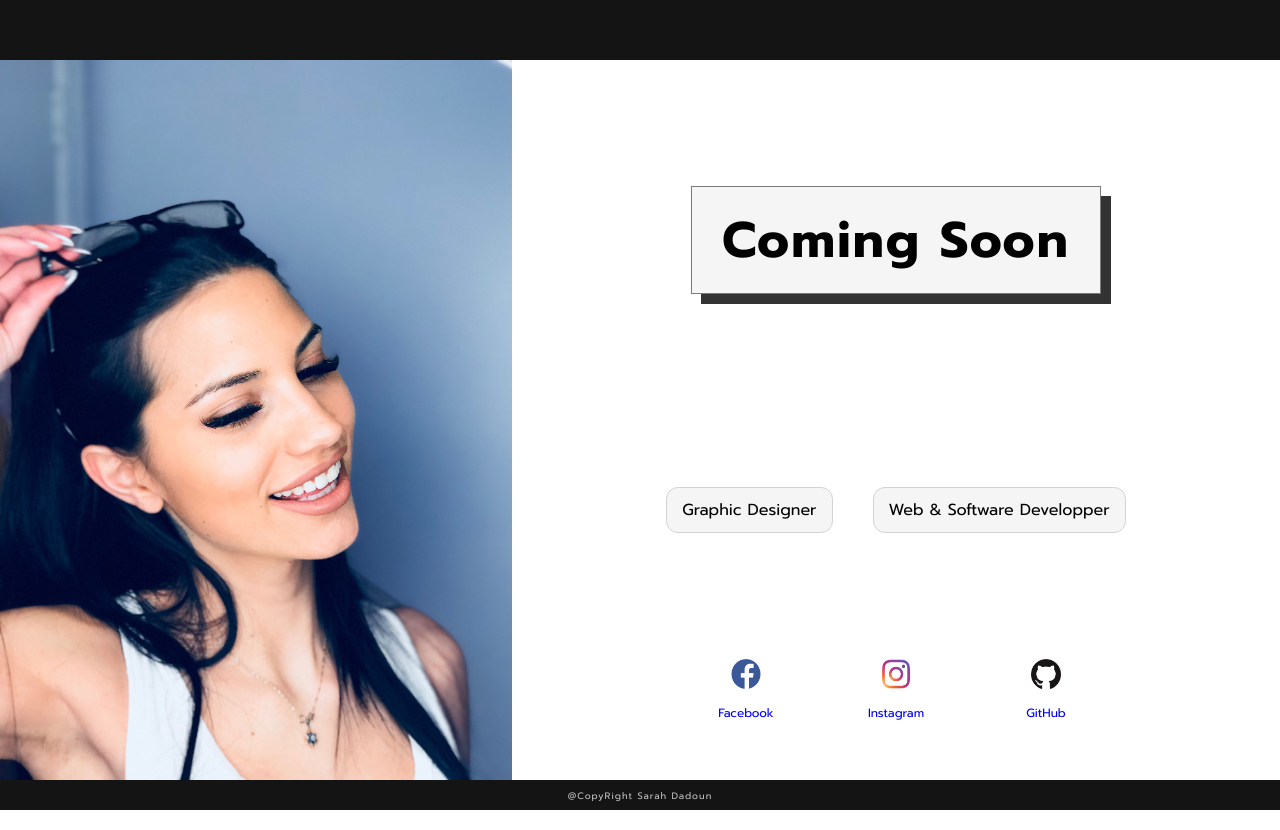
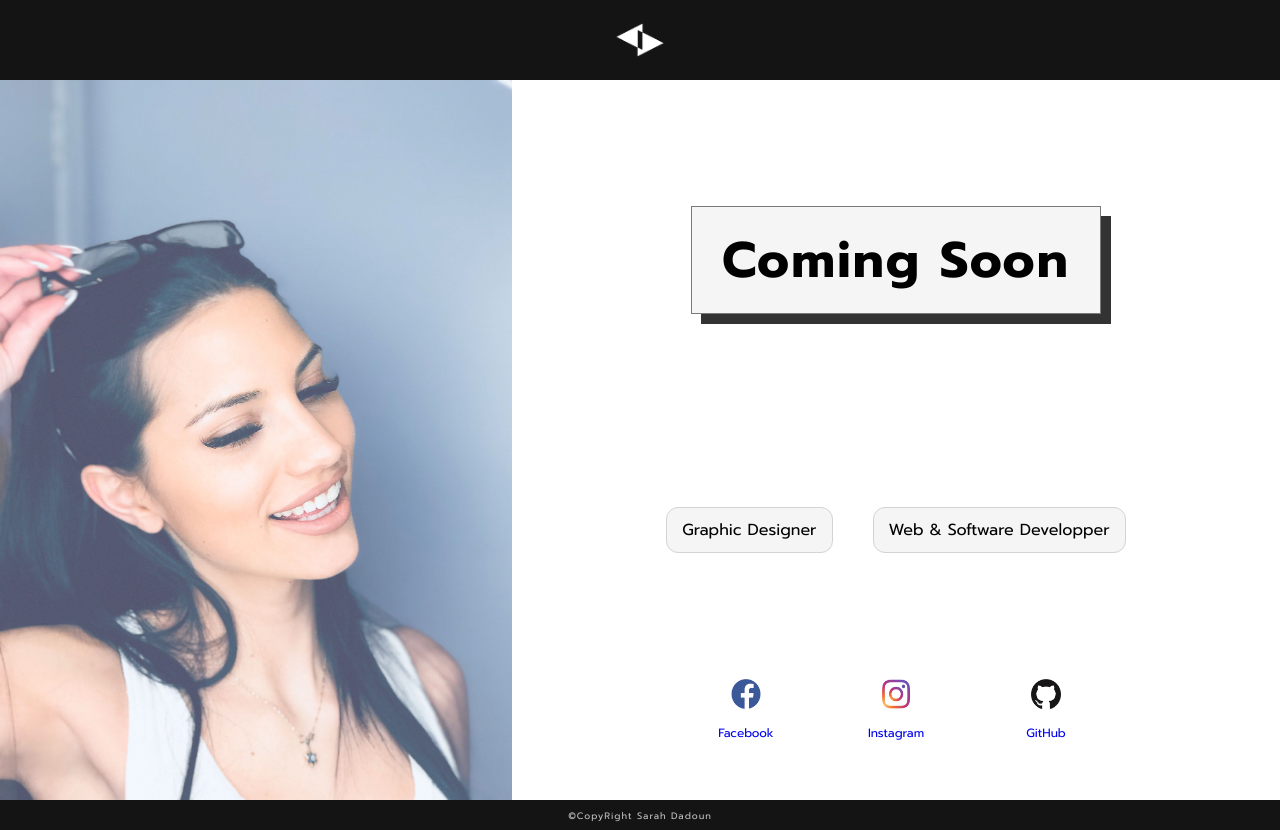
Before and after one commit to sarahdadoun/portfolio, a plain HTML site: page index.html in a window 1280 px wide. Drawn offline with Linux system fonts and the light colour scheme.

Commit message:
added logo, fixed image

```diff
--- a/index.html
+++ b/index.html
@@ -7,7 +7,9 @@
     <title>Sarah Dadoun's Portfolio</title>
 </head>
 <body>
-    <header></header>
+    <header>
+        <img src="./images/logo.png">
+    </header>
     <section>
         <!-- image - left side -->
         <div class="left-section">
@@ -38,7 +40,7 @@
     </section>
     <footer>
         <!-- credits -->
-        <p>@CopyRight Sarah Dadoun</p>
+        <p>&copy;CopyRight Sarah Dadoun</p>
     </footer>
 </body>
 </html>
--- a/style.css
+++ b/style.css
@@ -33,8 +33,16 @@ body{
 }
 
 header{
-    height: 60px;
+    display: flex;
+    justify-content: center;
+    align-items: center;
+    height: 80px;
     background-color: rgba(20, 20, 20, 1);
+}
+
+header img{
+    width: 50px;
+    height: 50px;
 }
 
 /* Content */
@@ -53,7 +61,7 @@ section{
     width: 40%;
     height: 90vh;
     background-color: rgba(255, 255, 255, 1);
-    background-image: url('./images/IMG_0082.jpg');
+    background-image: url('./images/me-faded.jpg');
     background-size: cover;
 }
 
```
Also changed, not shown: images/logo-03.png (added), images/logo.png (added), images/me-1.jpg (added), images/me-faded.jpg (added), 3 other files.
